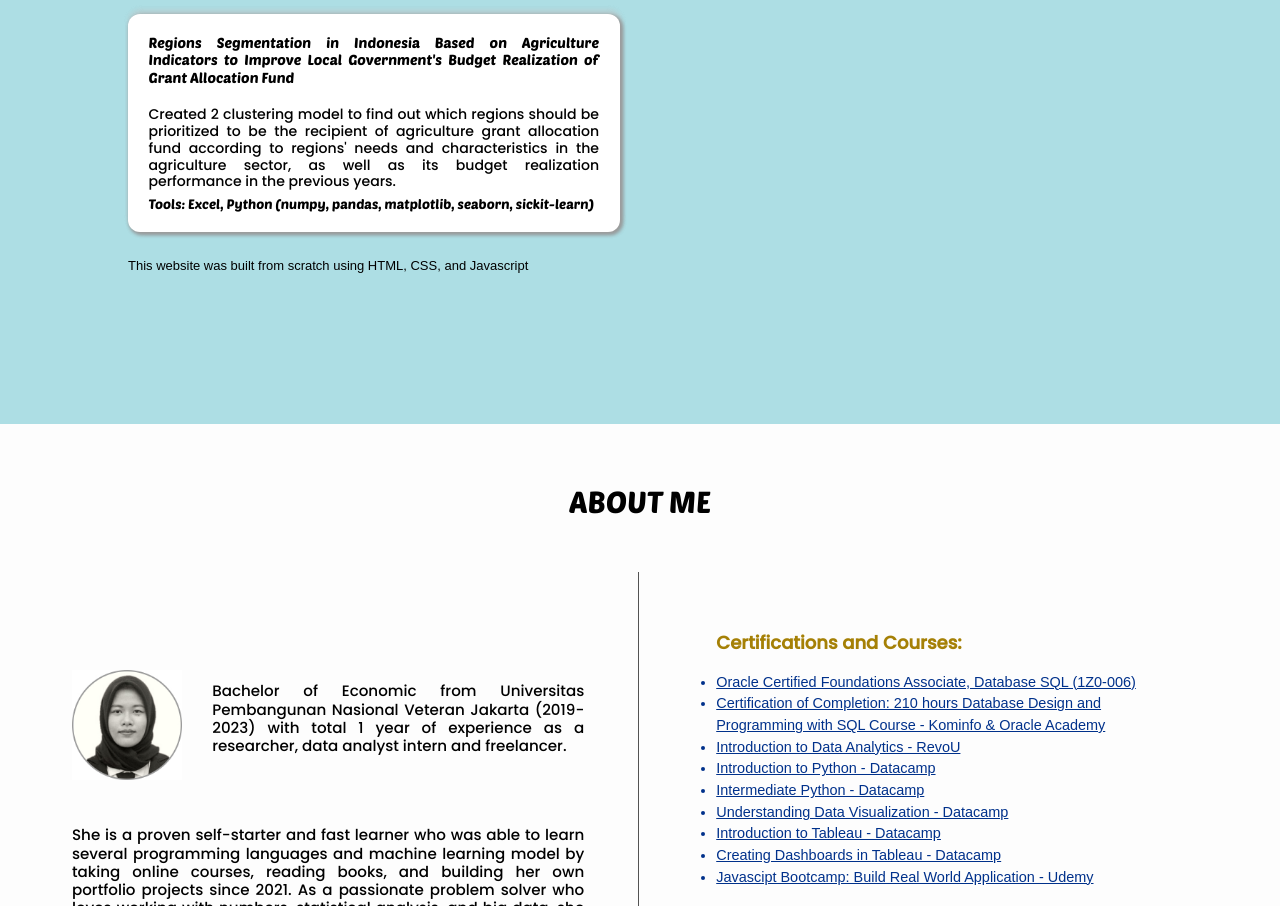
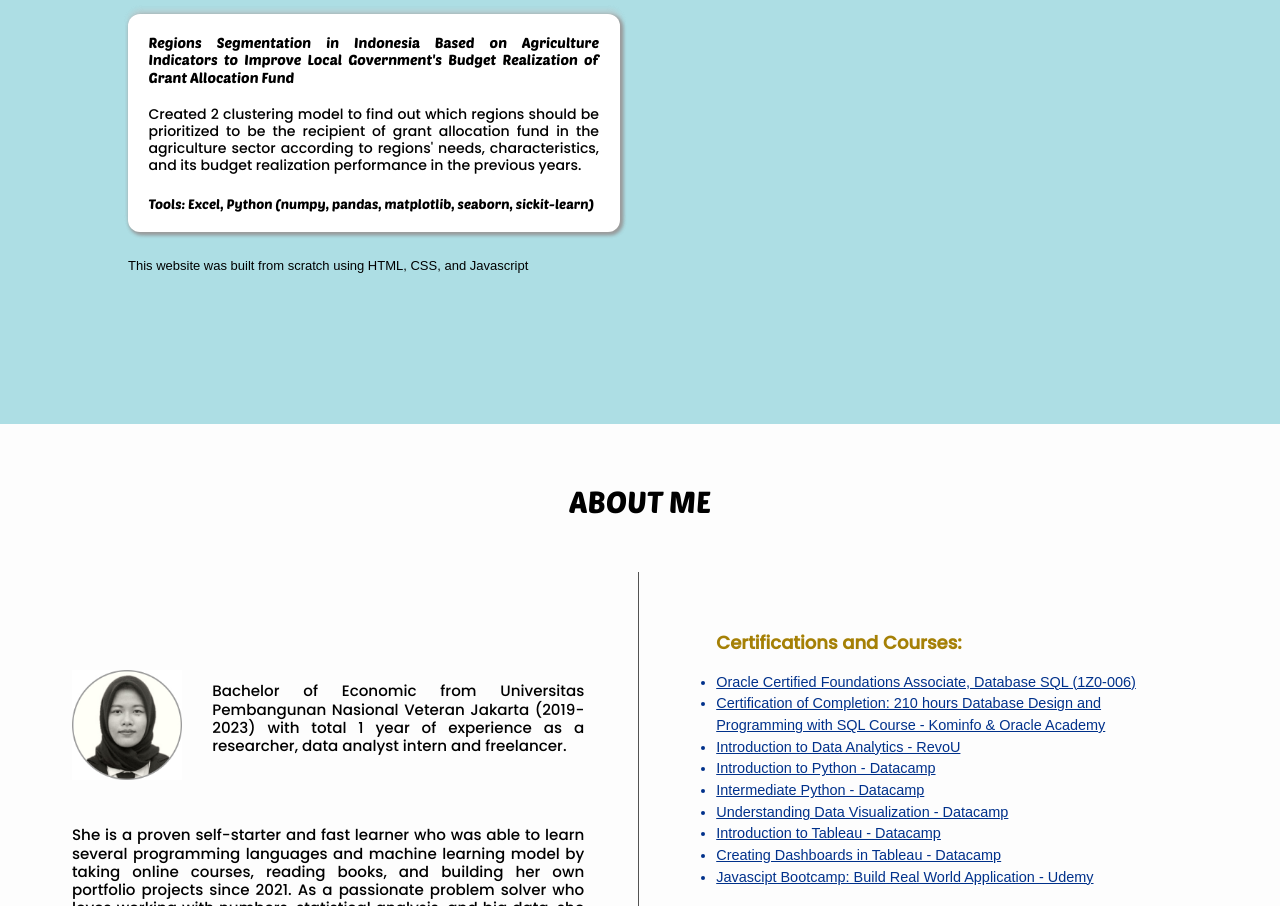
Before and after one commit to friskayumanda/friskayumanda.github.io, a plain HTML site: page index.html in a window 1280 px wide. Shown: the part 1656-2562 px from the top of the page. Drawn offline with Linux system fonts and the light colour scheme.

Commit message:
Update index.html

```diff
--- a/index.html
+++ b/index.html
@@ -93,8 +93,8 @@
                 <div class="satu" id="freelance">
                 <h3>Regions Segmentation in Indonesia Based on Agriculture Indicators to Improve Local Government's Budget Realization of Grant Allocation Fund</h3>
                 <img src="" alt="">
-                <p>Created 2 clustering model to find out which regions should be prioritized to be the recipient of agriculture grant allocation fund
-                    according to regions' needs and characteristics in the agriculture sector, as well as its budget realization performance in the previous years.</p>
+                <p>Created 2 clustering model to find out which regions should be prioritized to be the recipient of grant allocation fund in the agriculture sector
+                    according to regions' needs, characteristics, and its budget realization performance in the previous years.</p>
                 <quote>Tools: Excel, Python (numpy, pandas, matplotlib,
                     seaborn, sickit-learn)</quote>
                 </div></a>
```
